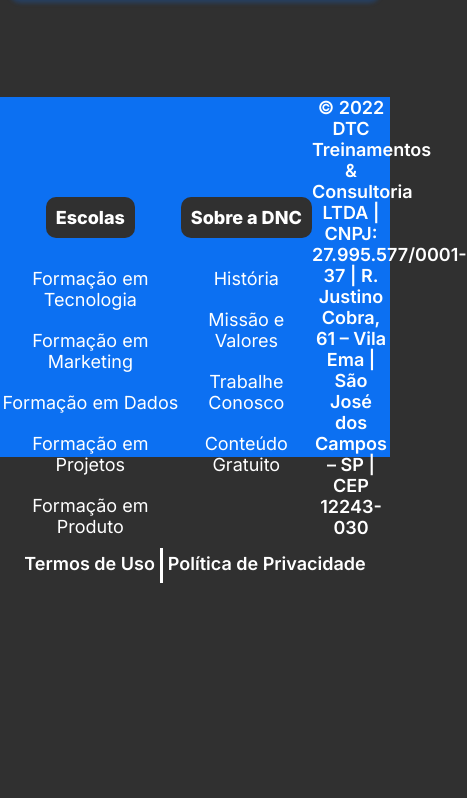
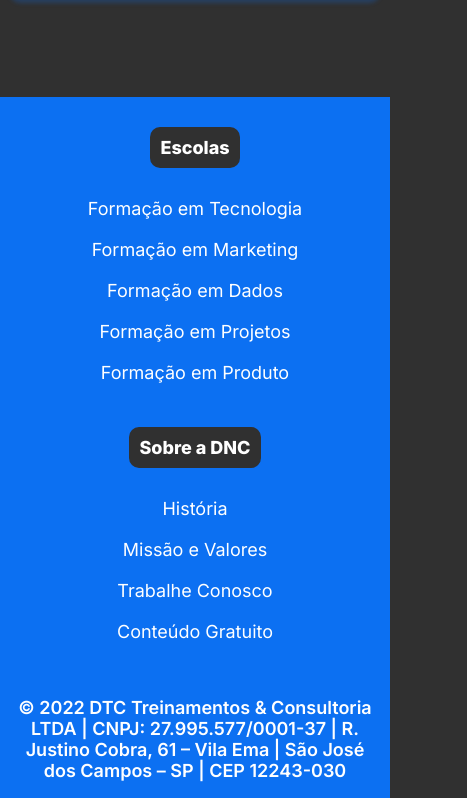
Before and after one commit to ThayMosqueiro22/bootcamp-dnc, a plain HTML site: page index.html in a window 390 px wide. Shown: the part 1718-2516 px from the top of the page, 467 px wide, since content can reach past the window. Before the commit the page ends 2311 px from the top, so only its background shows below. Drawn offline with Linux system fonts and the light colour scheme.

Commit message:
Adicionando media query no footer

```diff
--- a/style.css
+++ b/style.css
@@ -151,7 +151,7 @@ input[type="submit"]{
 
 footer{
     width: 100%;
-    height: 360px;
+    height: 875px;
     background-color: var(--azul-dnc);
 }
 
@@ -280,4 +280,13 @@ footer.linha2 a:hover{
     .checkbox-itens label{
         font-size: 17px;
     }
+
+    footer .linha1{
+        flex-direction: column;
+    }
+
+    footer .endereco{
+        width: 95%;
+        margin-bottom: 10px;
+    }
 }
```
